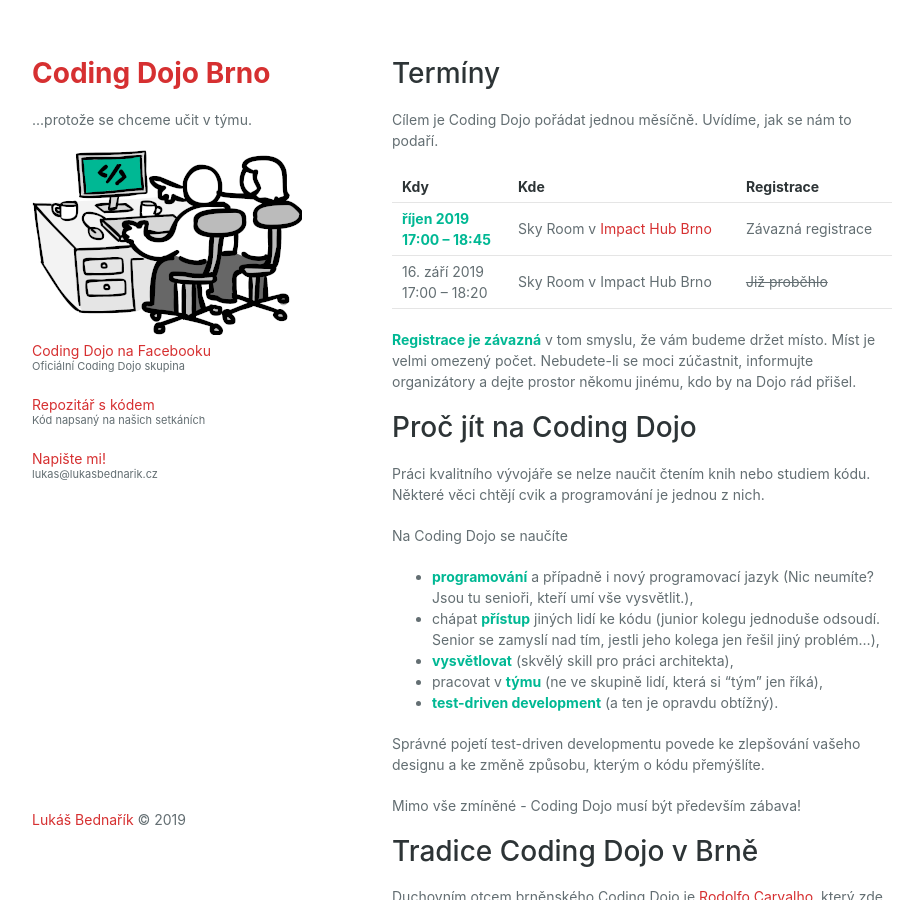
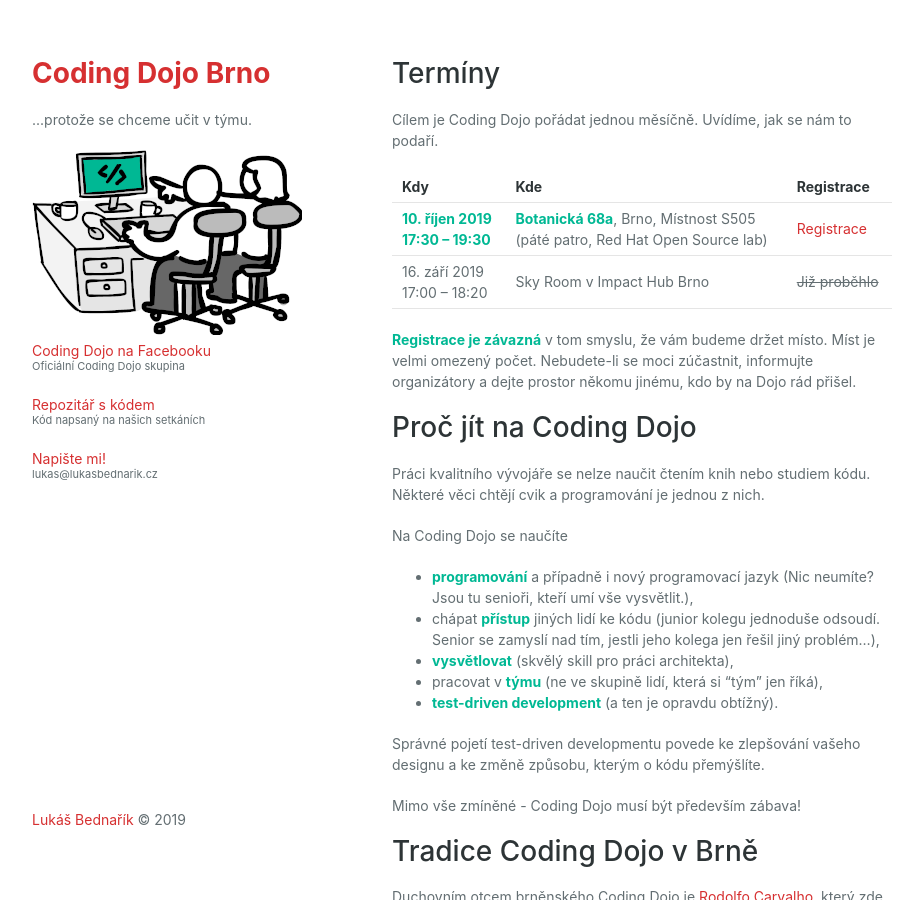
Before and after one commit to lukasbednarik/codingdojobrno.cz, a Jekyll site: the page built from index.md, in a window 1280 px wide and 900 px high. Shown: the whole window, without its empty margins (178-1101 px from the left). Built offline with Jekyll 4.4.1, drawn with Linux system fonts in a browser that asks for light colours.

Commit message:
Nový termín Coding Dojo

```diff
--- a/index.md
+++ b/index.md
@@ -9,7 +9,7 @@
 
 | Kdy                               | Kde     | Registrace  |
 | --------------------------------- | ------- | ----------- |
-| **říjen 2019**<br /> **17:00 -- 18:45** | Sky Room v [Impact Hub Brno](https://www.hubbrno.cz/) | Závazná registrace |
+| **10. říjen 2019**<br /> **17:30 -- 19:30** | **Botanická 68a**, Brno, Místnost S505 <br />(páté patro, Red Hat Open Source lab) | [Registrace](https://www.eventbrite.com/e/coding-dojo-brno-registration-73399394565) |
 | 16. září 2019<br /> 17:00 -- 18:20 | Sky Room v Impact Hub Brno | ~~Již proběhlo~~ |
 
 **Registrace je závazná** v tom smyslu, že vám budeme držet místo. Míst je velmi omezený počet. Nebudete-li se moci zúčastnit, informujte organizátory a
```
